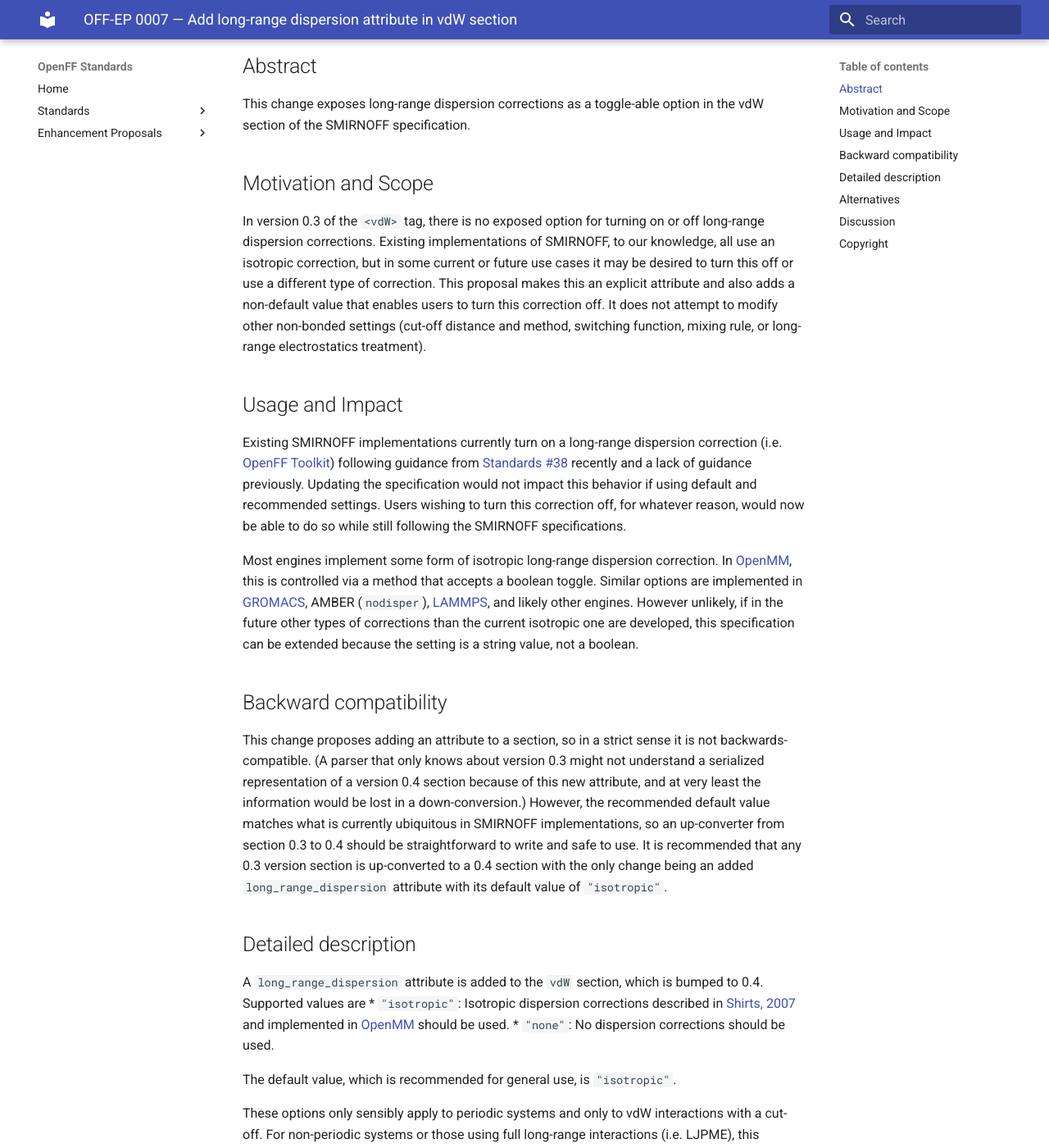
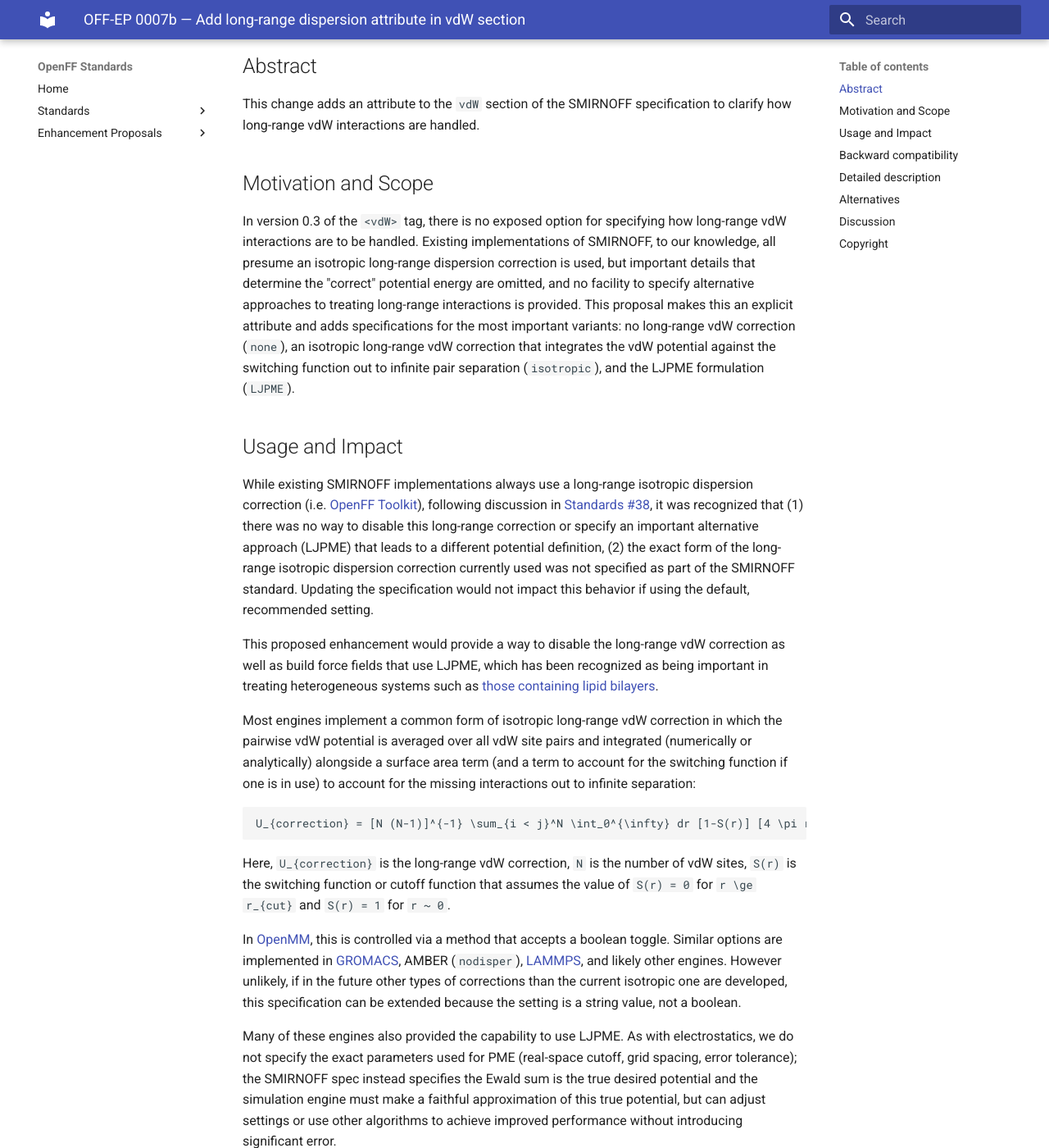
Before and after one commit to openforcefield/standards, an MkDocs documentation site: the page built from docs/enhancement-proposals/off-ep-0007.md, in a window 1280 px wide and 1400 px high, scrolled down 473 px. Shown: the whole window at 82% size. Built offline with MkDocs 1.6.1 and Material for MkDocs 9.7.7, drawn with Linux system fonts in a browser that asks for light colours; some of the changed text lies outside the part shown.

Commit message:
Add alternative to OFF-EP 0007

````diff
--- a/docs/enhancement-proposals/off-ep-0007.md
+++ b/docs/enhancement-proposals/off-ep-0007.md
@@ -1,8 +1,8 @@
-# OFF-EP 0007 — Add long-range dispersion attribute in vdW section
+# OFF-EP 0007b — Add long-range dispersion attribute in vdW section
 
 **Status:** Draft
 
-**Authors:** Matt Thompson
+**Authors:** Matt Thompson, John Chodera
 
 **Stakeholders:** Jeffrey Wagner, David Mobley, John Chodera
 
@@ -10,39 +10,54 @@
 
 **Created:** 2022-06-18
 
-**Discussion:** [PR #40](https://github.com/openforcefield/standards/pull/40)
+**Discussion:** [PR #40](https://github.com/openforcefield/standards/pull/40) [PR #41](https://github.com/openforcefield/standards/pull/41)
 
 **Implementation:** [``openff-standards``](https://github.com/openforcefield/openff-standards)
 
 ## Abstract
 
-This change exposes long-range dispersion corrections as a toggle-able option in the vdW section of
-the SMIRNOFF specification.
+This change adds an attribute to the `vdW` section of the SMIRNOFF specification to clarify how long-range vdW interactions are handled.
 
 ## Motivation and Scope
 
-In version 0.3 of the `<vdW>` tag, there is no exposed option for turning on or off long-range
-dispersion corrections. Existing implementations of SMIRNOFF, to our knowledge, all use an isotropic
-correction, but in some current or future use cases it may be desired to turn this off or use a different type of
-correction. This proposal makes this an explicit attribute and also adds a non-default value that enables users
-to turn this correction off. It does not attempt to modify other non-bonded settings (cut-off
-distance and method, switching function, mixing rule, or long-range electrostatics treatment).
+In version 0.3 of the `<vdW>` tag, there is no exposed option for specifying how long-range vdW interactions are to be handled.
+Existing implementations of SMIRNOFF, to our knowledge, all presume an isotropic long-range dispersion correction is used,
+but important details that determine the "correct" potential energy are omitted, and no facility to specify alternative approaches to treating
+long-range interactions is provided. This proposal makes this an explicit attribute and adds specifications for the most important variants:
+no long-range vdW correction (`none`),
+an isotropic long-range vdW correction that integrates the vdW potential against the switching function out to infinite pair separation (`isotropic`),
+and the LJPME formulation (`LJPME`).
 
 ## Usage and Impact
 
-Existing SMIRNOFF implementations currently turn on a long-range dispersion correction (i.e. [OpenFF
-Toolkit](https://github.com/openforcefield/openff-toolkit/blob/0.10.6/openff/toolkit/typing/engines/smirnoff/parameters.py#L3695)) following guidance from [Standards #38](https://github.com/openforcefield/standards/pull/38) recently and a lack of guidance previously.
-Updating the specification would not impact this behavior if using default and recommended settings.
-Users wishing to turn this correction off, for whatever reason, would now be able to do so while
-still following the SMIRNOFF specifications.
+While existing SMIRNOFF implementations always use a long-range isotropic dispersion correction (i.e. [OpenFF
+Toolkit](https://github.com/openforcefield/openff-toolkit/blob/0.10.6/openff/toolkit/typing/engines/smirnoff/parameters.py#L3695)),
+following discussion in [Standards #38](https://github.com/openforcefield/standards/pull/38), it was recognized that
+(1) there was no way to disable this long-range correction or specify an important alternative approach (LJPME) that leads to a different potential definition,
+(2) the exact form of the long-range isotropic dispersion correction currently used was not specified as part of the SMIRNOFF standard.
+Updating the specification would not impact this behavior if using the default, recommended setting.
 
-Most engines implement some form of isotropic long-range dispersion correction. In
-[OpenMM](http://docs.openmm.org/latest/api-python/generated/openmm.openmm.NonbondedForce.html#openmm.openmm.NonbondedForce.setUseDispersionCorrection),
+This proposed enhancement would provide a way to disable the long-range vdW correction as well as build force fields that use LJPME,
+which has been recognized as being important in treating heterogeneous systems such as [those containing lipid bilayers](https://doi.org/10.1021/ct400140n).
+
+Most engines implement a common form of isotropic long-range vdW correction in which the pairwise vdW potential is averaged over all vdW site pairs
+and integrated (numerically or analytically) alongside a surface area term (and a term to account for the switching function if one is in use) to account for the missing interactions out to infinite separation:
+```
+U_{correction} = [N (N-1)]^{-1} \sum_{i < j}^N \int_0^{\infty} dr [1-S(r)] [4 \pi r^2] U_{vdw}(r)
+```
+Here, `U_{correction}` is the long-range vdW correction, `N` is the number of vdW sites, `S(r)` is the switching function or cutoff function that assumes the value of `S(r) = 0` for `r \ge r_{cut}` and `S(r) = 1` for `r ~ 0`.
+
+In [OpenMM](http://docs.openmm.org/latest/api-python/generated/openmm.openmm.NonbondedForce.html#openmm.openmm.NonbondedForce.setUseDispersionCorrection),
 this is controlled via a method that accepts a boolean toggle. Similar options are implemented
 in [GROMACS](https://manual.gromacs.org/current/user-guide/mdp-options.html#mdp-DispCorr), AMBER
 (`nodisper`), [LAMMPS](https://docs.lammps.org/pair_modify.html), and likely other engines. However
 unlikely, if in the future other types of corrections than the current isotropic one are developed,
 this specification can be extended because the setting is a string value, not a boolean.
+
+Many of these engines also provided the capability to use LJPME.
+As with electrostatics, we do not specify the exact parameters used for PME (real-space cutoff, grid spacing, error tolerance);
+the SMIRNOFF spec instead specifies the Ewald sum is the true desired potential and the simulation engine must make a faithful
+approximation of this true potential, but can adjust settings or use other algorithms to achieve improved performance without introducing significant error.
 
 ## Backward compatibility
 
@@ -53,21 +68,27 @@ information would be lost in a down-conversion.) However, the recommended
 default value matches what is currently ubiquitous in SMIRNOFF implementations, so an up-converter
 from section 0.3 to 0.4 should be straightforward to write and safe to use. It is recommended that
 any 0.3 version section is up-converted to a 0.4 section with the only change being an added
-`long_range_dispersion` attribute with its default value of `"isotropic"`.
+`long_range_treatment` attribute with its default value of `"isotropic"`.
 
 ## Detailed description
 
-A `long_range_dispersion` attribute is added to the `vdW` section, which is bumped to 0.4.
+A `long_range_treatment` attribute is added to the `vdW` section, which is bumped to version 0.4.
+
 Supported values are
-  * `"isotropic"`: Isotropic dispersion corrections described in
-    [Shirts, 2007](https://pubs.acs.org/doi/10.1021/jp0735987) and implemented in
-    [OpenMM](http://docs.openmm.org/latest/api-python/generated/openmm.openmm.NonbondedForce.html#openmm.openmm.NonbondedForce.setUseDispersionCorrection) should be used.
-  * `"none"`: No dispersion corrections should be used.
+  * `"none"`: No long-range vdW correction is applied.
+  * `"isotropic"`: An isotropic vdW correction, described below, is applied.
+  * `"LJPME"`: An Ewald sum is used (commonly referred to as LJPME) to treat the vdW potential in a periodic manner [1](https://doi.org/10.1063/1.464397) [2](http://dx.doi.org/10.1063/1.465608) [3](https://doi.org/10.1021/acs.jctc.5b00726). Note that this is only compatible with certain forms of the potential that involve sums of inverse even powers of `r`.
 
 The default value, which is recommended for general use, is `"isotropic"`.
 
-These options only sensibly apply to periodic systems and only to vdW interactions with a cut-off. For non-periodic
-systems or those using full long-range interactions (i.e. LJPME), this attribute should be ignored by implementations.
+The long-range correction would only be applied to periodic systems; it would be omitted and this attribute ignored for non-periodic systems.
+
+For the `"isotropic"` case, the correction is computed as
+```
+U_{correction} = [N (N-1)]^{-1} \sum_{i < j}^N \int_0^{\infty} dr [1-S(r)] [4 \pi r^2] U_{vdw}(r)
+```
+Here, `U_{correction}` is the long-range vdW correction, `N` is the number of vdW sites, `S(r)` is the switching function or cutoff function that assumes the value of `S(r) = 0` for `r \ge r_{cut}` and `S(r) = 1` for `r ~ 0`.
+This is described in more detail in [Shirts, 2007](https://pubs.acs.org/doi/10.1021/jp0735987) and implemented in [OpenMM](http://openmm.org) for [Lennard-Jones 12-6 potentials analytically](http://docs.openmm.org/latest/api-python/generated/openmm.openmm.NonbondedForce.html#openmm.openmm.NonbondedForce.setUseDispersionCorrection) and for other vdW potentials [numerically](http://docs.openmm.org/latest/api-python/generated/openmm.openmm.CustomNonbondedForce.html#openmm.openmm.CustomNonbondedForce.setUseLongRangeCorrection).
 
 No other sections are updated, therefore this change is not meant to impact electrostatic interactions.
 
````
Also changed, not shown: docs/standards/smirnoff.md (+19 -8 lines).
